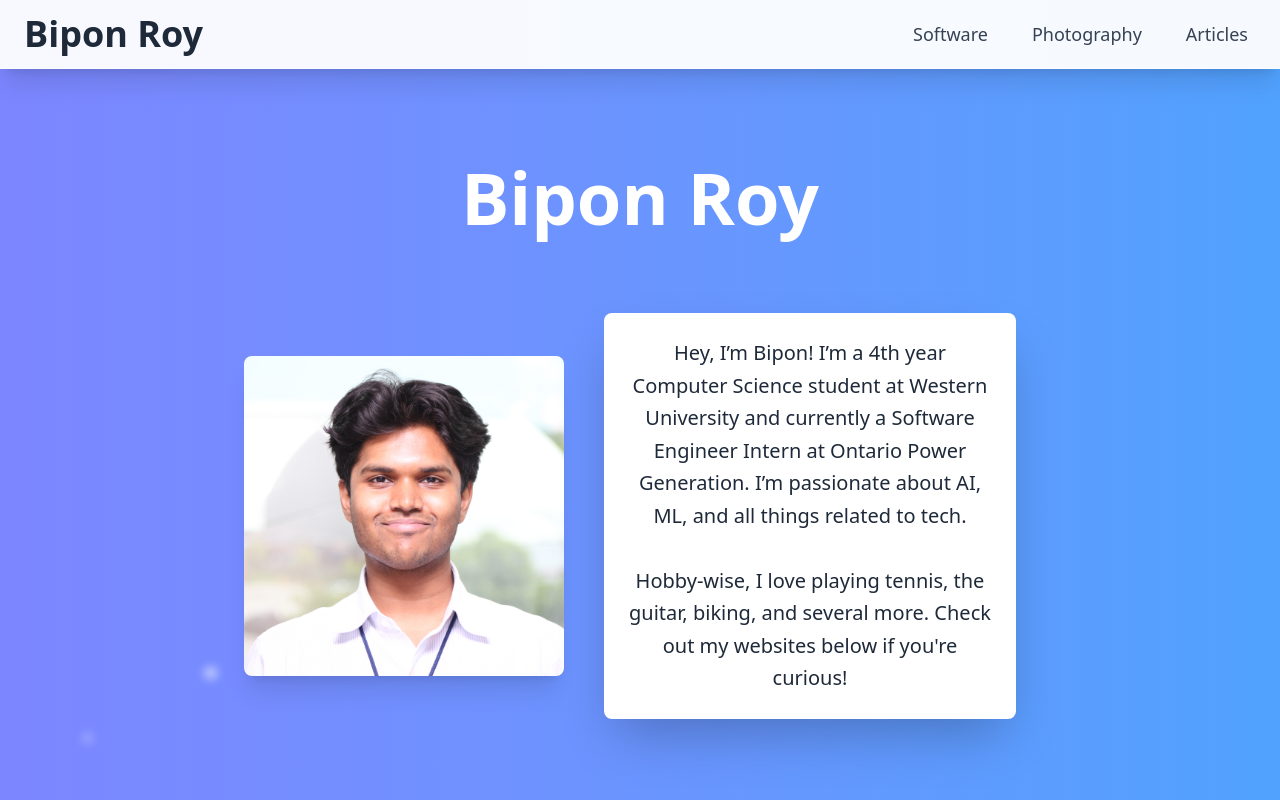
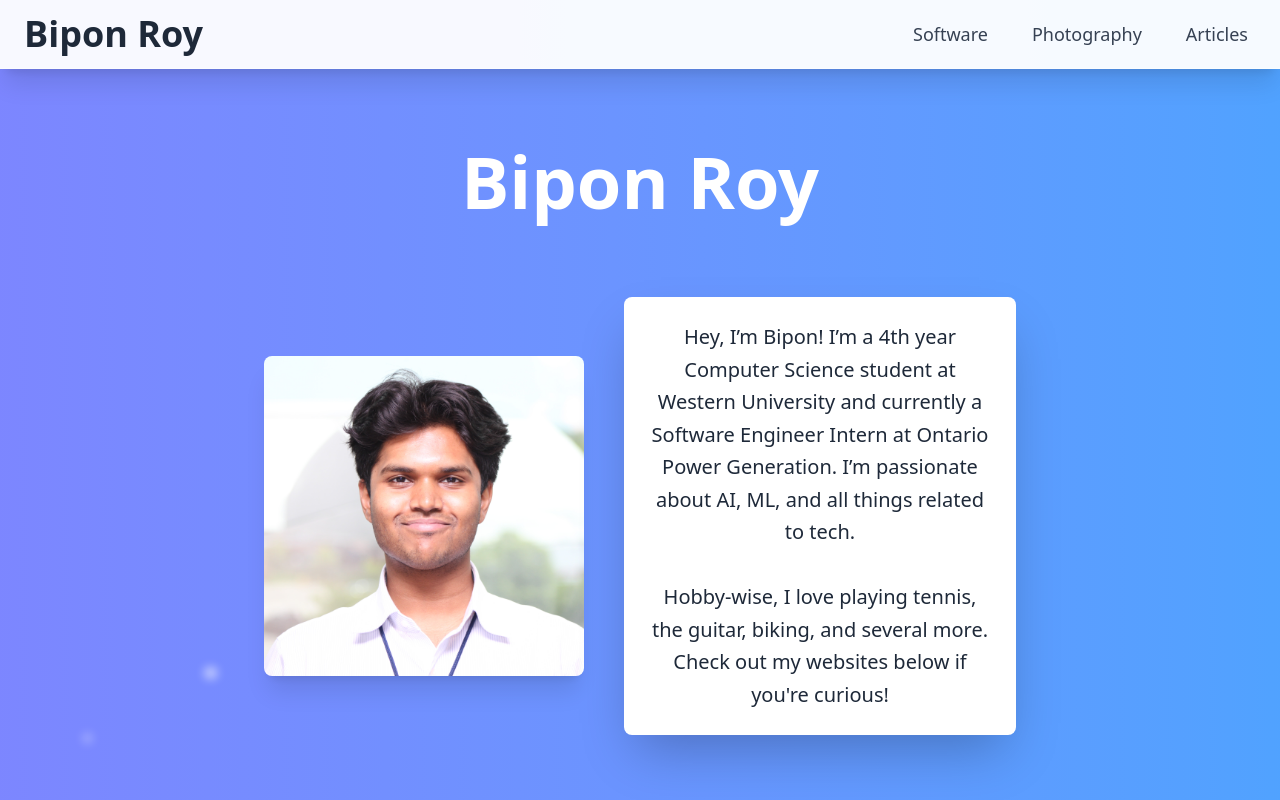
Before and after one commit to biponroy47/biponroy.com, a Vue app: page / in a window 1280 px wide. Shown: the top 800 px of the page. Built offline with nearby package versions, Linux system fonts and the light colour scheme.

Commit message:
margins...

```diff
--- a/src/components/About.vue
+++ b/src/components/About.vue
@@ -31,7 +31,7 @@
       class="absolute top-30 left-1/2 z-20 flex h-[80vh] w-[85vw] -translate-x-1/2 transform flex-col items-center justify-center lg:top-40 lg:h-[65vh] lg:w-[65vw]"
     >
       <h1
-        class="m-10 mb-10 flex w-full flex-row justify-center bg-clip-text text-center text-5xl font-bold whitespace-nowrap text-white lg:mt-10 lg:mb-20 lg:text-7xl"
+        class="m-10 flex w-full flex-row justify-center bg-clip-text text-center text-5xl font-bold whitespace-nowrap text-white lg:mt-10 lg:mb-20 lg:text-7xl"
       >
         Bipon Roy
       </h1>
@@ -41,7 +41,7 @@
         <img
           src="../assets/profile.JPG"
           alt="Profile"
-          class="mb-5 h-[50vw] w-[50vw] rounded-lg object-cover shadow-xl lg:mr-5 lg:mb-0 lg:ml-5 lg:h-80 lg:w-80"
+          class="mb-5 h-[50vw] w-[50vw] rounded-lg object-cover shadow-xl lg:mr-5 lg:mb-0 lg:ml-10 lg:h-80 lg:w-80"
         />
         <p
           class="text-md lg-h-100 mx-10 mb-10 w-[80vw] rounded-lg bg-white p-6 text-center leading-relaxed text-gray-800 shadow-2xl lg:mr-10 lg:mb-0 lg:ml-5 lg:w-120 lg:text-xl"
```
